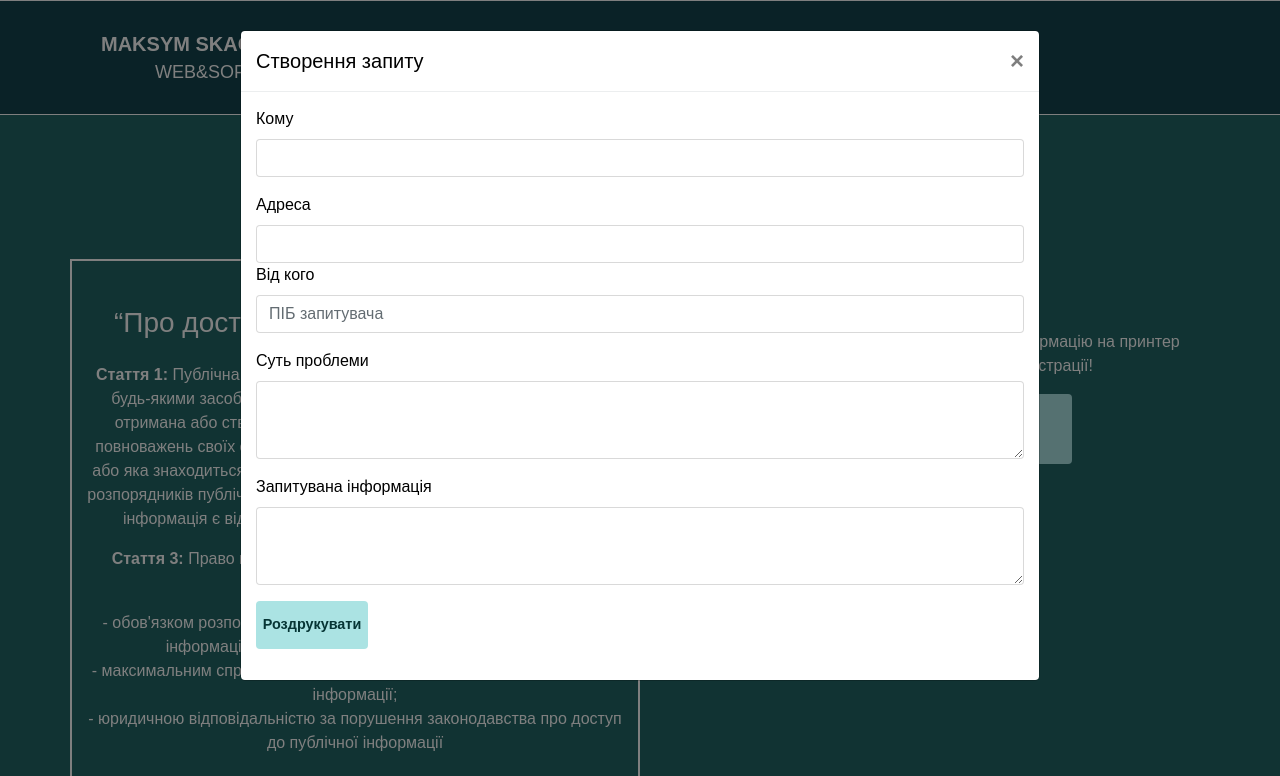
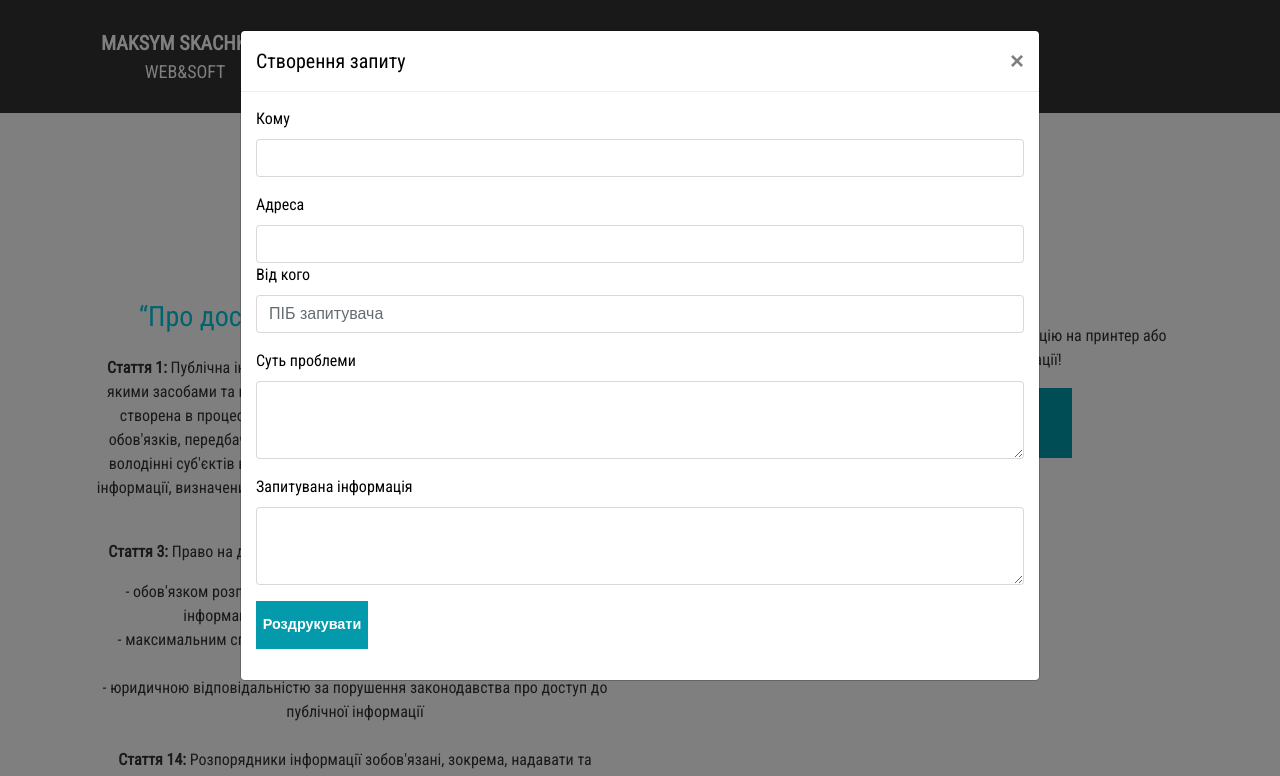
Before and after one commit to voznykmd/pubinfo, a plain HTML site: page index.html in a window 1280 px wide. Both pictures are taken after a click on the button "Створити запит". Shown: the top 776 px of the page. Drawn offline with nearby package versions, Linux system fonts and the light colour scheme; a script that the page names is missing.

Commit message:
Change style

```diff
--- a/index.html
+++ b/index.html
@@ -10,7 +10,7 @@
     <!-- Bootstrap CSS -->
 
     <link rel="stylesheet" href="https://maxcdn.bootstrapcdn.com/bootstrap/4.0.0-alpha.6/css/bootstrap.min.css" integrity="sha384-rwoIResjU2yc3z8GV/NPeZWAv56rSmLldC3R/AZzGRnGxQQKnKkoFVhFQhNUwEyJ" crossorigin="anonymous">
-    <link href="https://fonts.googleapis.com/css?family=Jura|Poiret+One" rel="stylesheet">
+  <link href="https://fonts.googleapis.com/css?family=Roboto+Condensed" rel="stylesheet">
     <link rel="stylesheet" href="https://cdnjs.cloudflare.com/ajax/libs/font-awesome/4.7.0/css/font-awesome.min.css">
     <link href="https://fonts.googleapis.com/css?family=Poiret+One" rel="stylesheet">
     <link rel="stylesheet" href="style.css" />
@@ -89,7 +89,7 @@
         <div class="container">
             <div class="row text-center pt-5 ">
                 <div class="col-12 pb-4">
-                    <h2>Публічна інформація</h2>
+                    <h3>Публічна інформація</h3>
                     <hr>
                 </div>
             </div>
--- a/style.css
+++ b/style.css
@@ -1,50 +1,64 @@
 /*GLOBAL CLASSES*/
 body {
-  color: white;
-  font-family: 'Titillium Web', sans-serif;
+  color: #333333;
+  font-family: 'Roboto Condensed', sans-serif;
 }
 
 ul {
   padding-left: 0;
 }
 
+h1,h2,h3:hover {
+transition: all 0.3s ease;
+color: #333333;
+}
+
+h1,h2,h3 {
+  color: #03c7de;
+}
+
+
 .w-border {
  border: 2px solid white;
 }
 
 .bg-main {
-  background-color: #226666;
+  background-color: white;
 }
 
 .bg-head-foot {
-  background-color: #15454E;
+  background-color: #333333;
+  color: white;
 }
 
 .button {
   width: 293px;
   height: 70px;
   border: none;
-  border-radius: 4px;
-  background-color: #ABE3E3;
+  border-radius: 0;
+  background-color: #039aac;
   font-size: 17.5px;
   font-weight: 600;
-  color: #063535;
+  color: #ffffff;
+}
+
+.button:hover {
+  background-color: #03c7de;
 }
 
 .button-mod {
   width: 7rem;
   height: 3rem;
   border: none;
-  border-radius: 4px;
-  background-color: #ABE3E3;
+  border-radius: 0;
+  background-color: #039aac;
   font-size: .9rem;
   font-weight: 600;
-  color: #063535;
+  color:  #ffffff;
 }
 
-.button:active {
-  background-color: white;
-  border: none;
+.button-mod:hover {
+  background-color: #03c7de;
 }
 
 
@@ -57,8 +71,7 @@ hr {
 }
 
 header {
-  border-bottom: 1px solid white;
-  border-top: 1px solid white;
+  box-shadow: 0 0 4px 0 #000000;
 }
 
 .footer {
```
